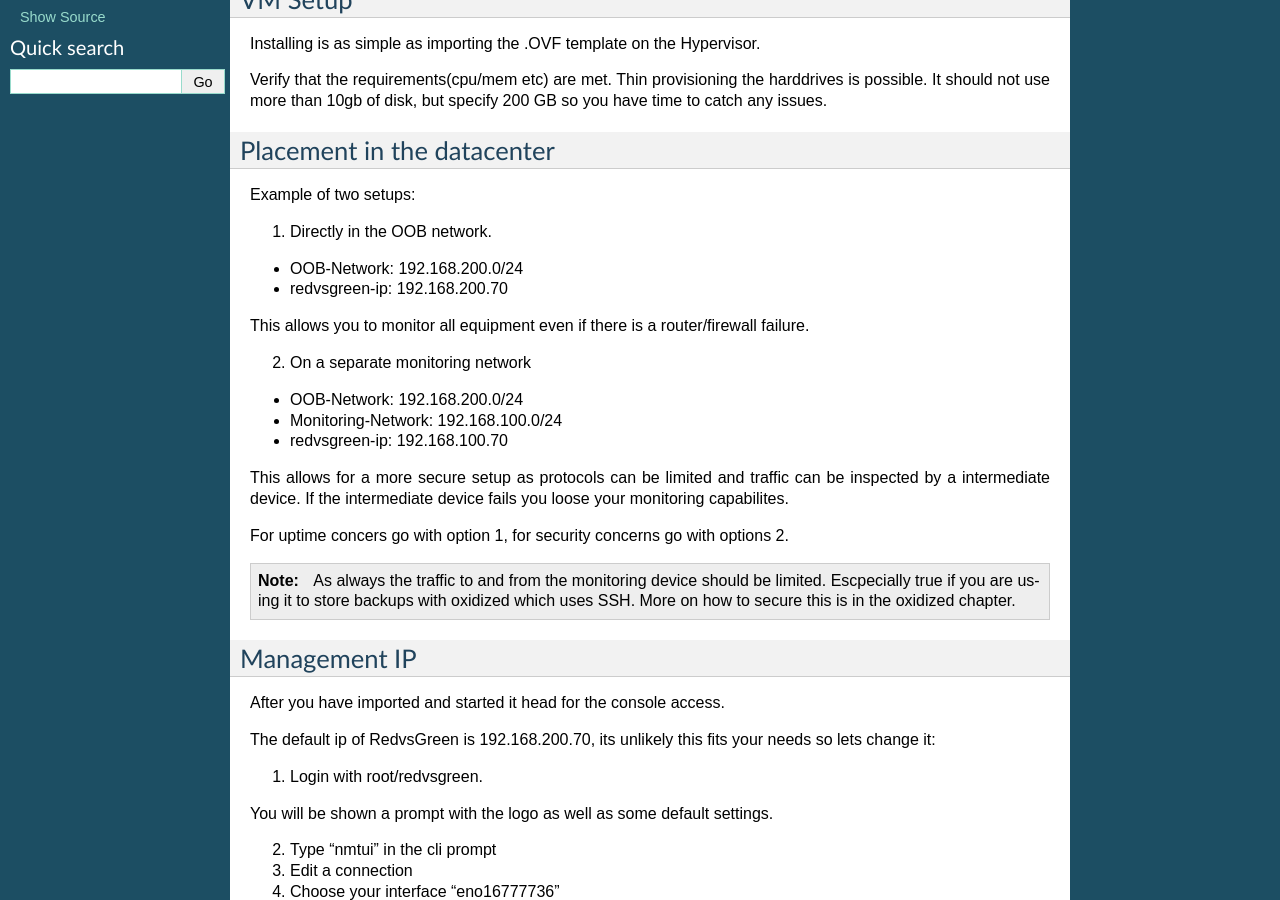
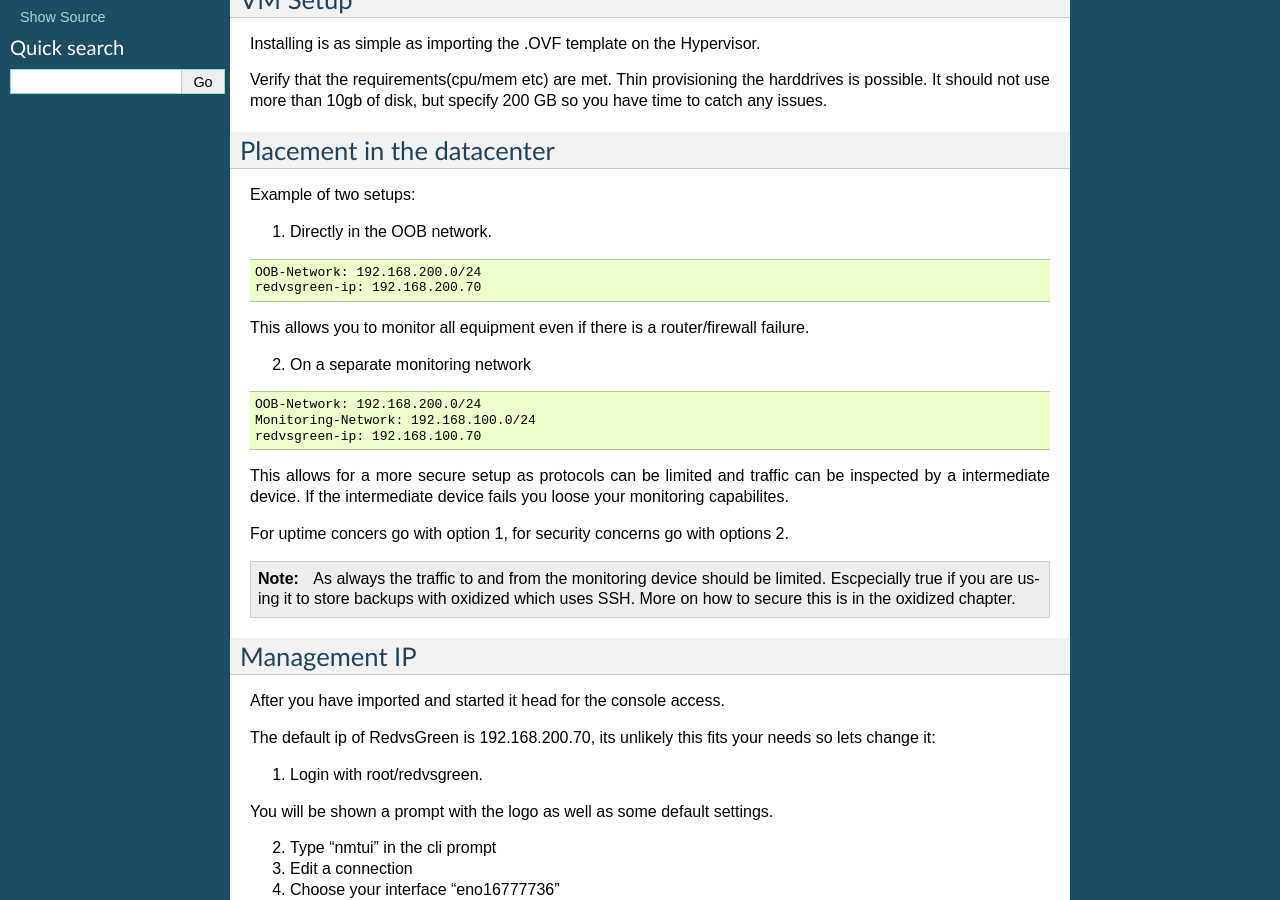
Before and after one commit to RedvsGreen-org/Docs, a Sphinx documentation site: the page built from docs/source/gettingstarted.rst, in a window 1280 px wide and 900 px high, scrolled down 439 px. Built offline with Sphinx 7.4.7, drawn with Linux system fonts in a browser that asks for light colours; part of the change alters nothing that is shown.

Commit message:
Update gettingstarted.rst

```diff
--- a/docs/source/gettingstarted.rst
+++ b/docs/source/gettingstarted.rst
@@ -31,16 +31,20 @@ Example of two setups:
 
 1. Directly in the OOB network.
 
-* OOB-Network: 192.168.200.0/24
-* redvsgreen-ip: 192.168.200.70
+.. code-block:: rst
+
+      OOB-Network: 192.168.200.0/24
+      redvsgreen-ip: 192.168.200.70
 
 This allows you to monitor all equipment even if there is a router/firewall failure.
 
 2. On a separate monitoring network
 
-* OOB-Network: 192.168.200.0/24
-* Monitoring-Network: 192.168.100.0/24
-* redvsgreen-ip: 192.168.100.70
+.. code-block:: rst
+
+      OOB-Network: 192.168.200.0/24
+      Monitoring-Network: 192.168.100.0/24
+      redvsgreen-ip: 192.168.100.70
 
 This allows for a more secure setup as protocols can be limited and traffic can be inspected by a intermediate device. If the intermediate device fails you loose your monitoring capabilites.
 
```
